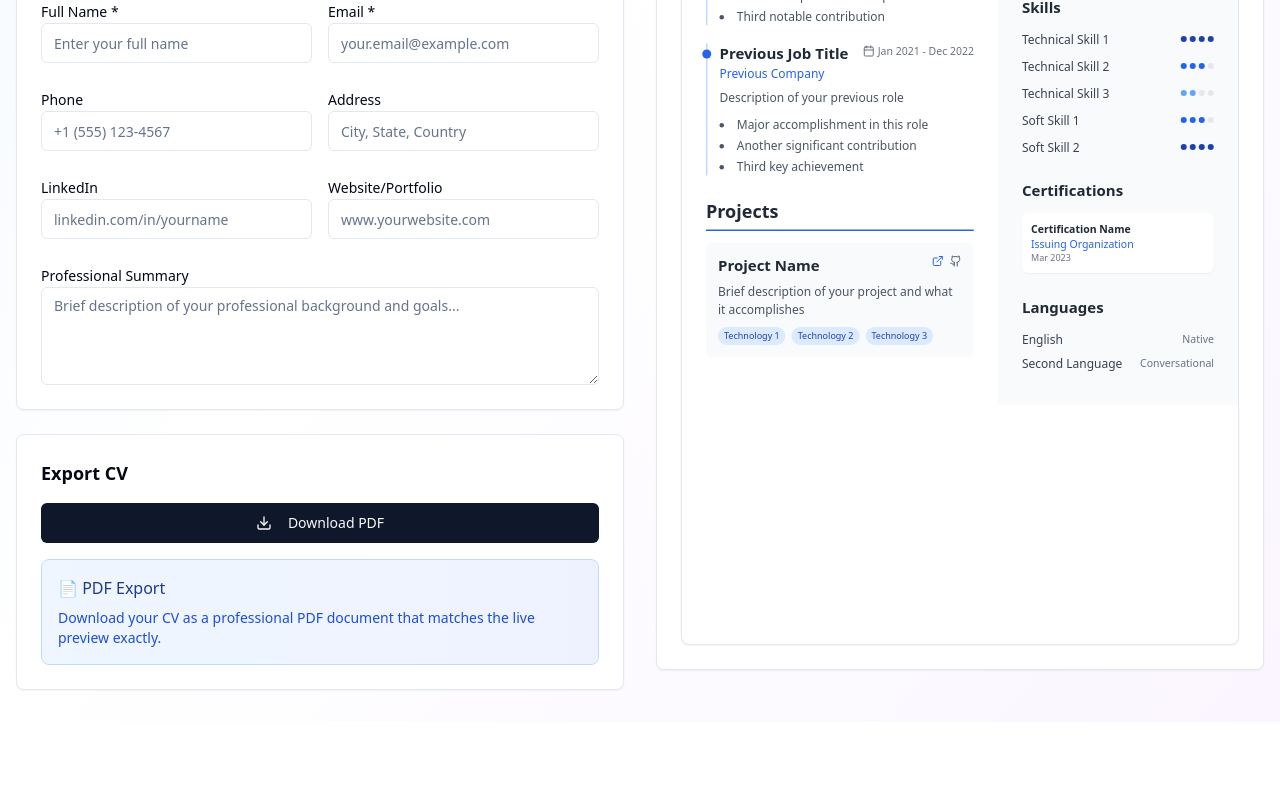
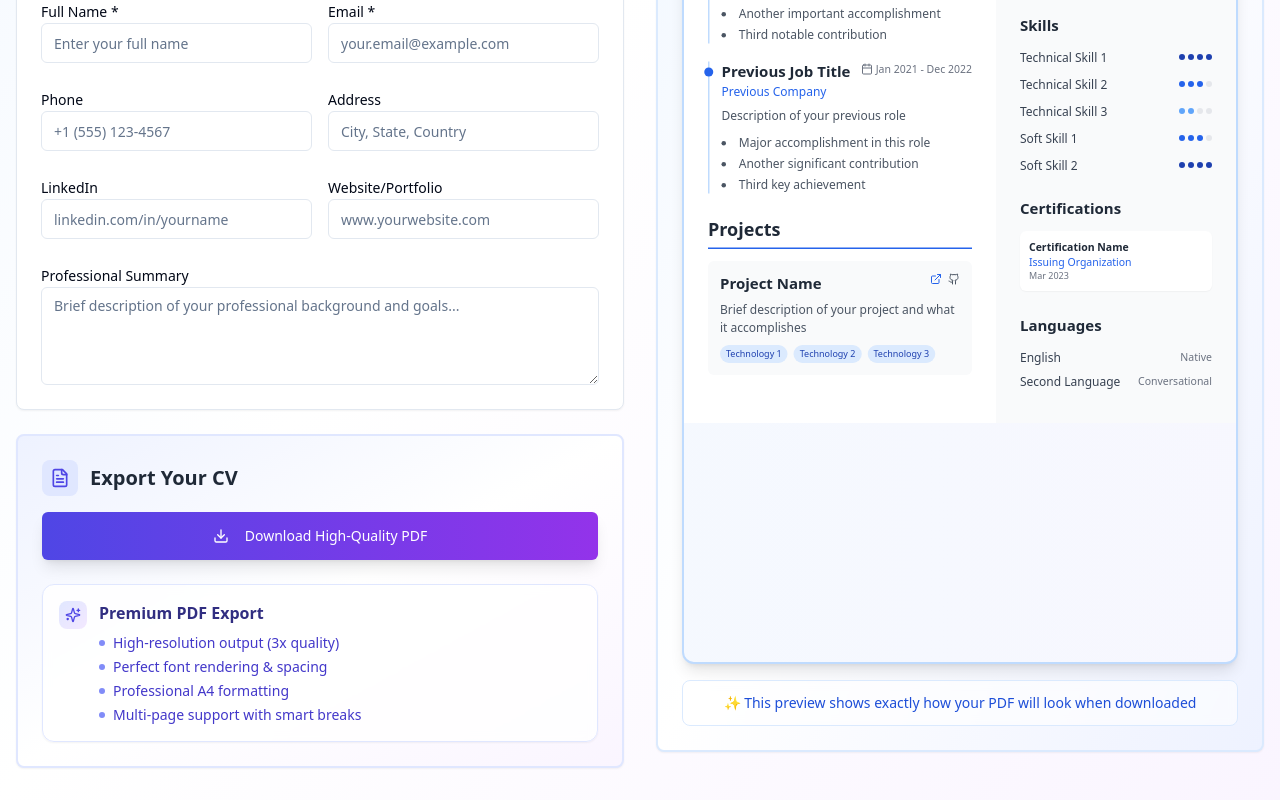
Before and after one commit to Nikusha-Chitinashvili/fresh-cv-atelier-03, a React (Vite) app: page / in a window 1280 px wide. Shown: the part 865-1665 px from the top of the page. Before the commit the page ends 1587 px from the top, so only its background shows below. Built offline with nearby package versions, Linux system fonts and the light colour scheme.

Commit message:
Improve PDF and CV graphics
Improved the PDF and CV graphics for a better visual experience.

```diff
--- a/src/components/CVPreview.tsx
+++ b/src/components/CVPreview.tsx
@@ -2,6 +2,7 @@
 import { Card } from '@/components/ui/card';
 import { CVData } from '@/types/cv';
 import { ModernTemplate } from './templates/ModernTemplate';
+import { Eye, Palette } from 'lucide-react';
 
 interface CVPreviewProps {
   cvData: CVData;
@@ -10,16 +11,49 @@ interface CVPreviewProps {
 
 export const CVPreview = ({ cvData, colorTheme }: CVPreviewProps) => {
   return (
-    <Card className="p-6">
-      <div className="mb-4 flex items-center justify-between">
-        <h2 className="text-lg font-semibold">Preview</h2>
-        <div className="text-sm text-gray-500">Modern Template</div>
+    <Card className="p-6 bg-gradient-to-br from-blue-50 via-white to-indigo-50 border-2 border-blue-100">
+      <div className="flex items-center justify-between mb-6">
+        <div className="flex items-center gap-3">
+          <div className="p-2 bg-blue-100 rounded-lg">
+            <Eye className="h-5 w-5 text-blue-600" />
+          </div>
+          <h2 className="text-xl font-semibold text-gray-800">Live Preview</h2>
+        </div>
+        <div className="flex items-center gap-2 px-3 py-1.5 bg-white/80 backdrop-blur-sm rounded-full border border-blue-200">
+          <Palette className="h-4 w-4 text-blue-500" />
+          <span className="text-sm font-medium text-blue-700 capitalize">{colorTheme} Theme</span>
+        </div>
       </div>
 
-      <div className="border rounded-lg bg-white shadow-sm overflow-hidden">
-        <div className="transform scale-75 origin-top-left cv-preview-content" style={{ width: '133.33%', height: 'auto' }}>
+      <div className="relative border-2 border-blue-200 rounded-xl bg-white shadow-lg overflow-hidden">
+        {/* PDF Export optimization overlay */}
+        <div className="absolute inset-0 bg-gradient-to-r from-blue-500/5 to-indigo-500/5 pointer-events-none"></div>
+
+        <div
+          className="transform scale-75 origin-top-left cv-preview-content relative z-10"
+          style={{
+            width: '133.33%',
+            height: 'auto',
+            // Enhanced rendering for PDF export
+            WebkitFontSmoothing: 'antialiased',
+            MozOsxFontSmoothing: 'grayscale',
+            textRendering: 'optimizeLegibility',
+            imageRendering: 'crisp-edges'
+          }}
+        >
           <ModernTemplate cvData={cvData} colorTheme={colorTheme} />
         </div>
+
+        {/* Quality indicator */}
+        <div className="absolute top-3 right-3 px-2 py-1 bg-green-100 text-green-700 text-xs font-medium rounded-full border border-green-200">
+          Print Ready
+        </div>
+      </div>
+
+      <div className="mt-4 p-3 bg-white/60 backdrop-blur-sm rounded-lg border border-blue-100">
+        <p className="text-sm text-blue-700 text-center">
+          ✨ This preview shows exactly how your PDF will look when downloaded
+        </p>
       </div>
     </Card>
   );
--- a/src/components/PDFExport.tsx
+++ b/src/components/PDFExport.tsx
@@ -2,7 +2,7 @@
 import { Button } from '@/components/ui/button';
 import { Card } from '@/components/ui/card';
 import { CVData } from '@/types/cv';
-import { Download } from 'lucide-react';
+import { Download, FileText, Sparkles } from 'lucide-react';
 import { toast } from 'sonner';
 import { useState } from 'react';
 import html2canvas from 'html2canvas';
@@ -27,74 +27,155 @@ export const PDFExport = ({ cvData, colorTheme }: PDFExportProps) => {
         return;
       }
 
-      // Create canvas from the preview element
+      // Show generating toast
+      toast.info('Generating high-quality PDF...', { duration: 2000 });
+
+      // Enhanced canvas options for better quality
       const canvas = await html2canvas(previewElement, {
-        scale: 2, // Higher quality
+        scale: 3, // Higher scale for better resolution
         useCORS: true,
         allowTaint: true,
         backgroundColor: '#ffffff',
         width: previewElement.scrollWidth,
         height: previewElement.scrollHeight,
+        logging: false, // Disable logging for cleaner output
+        imageTimeout: 5000, // Increase timeout for images
+        removeContainer: true, // Clean up temporary elements
+        foreignObjectRendering: true, // Better text rendering
+        letterRendering: true, // Improved letter spacing
+        onclone: (clonedDoc) => {
+          // Ensure all fonts are loaded in the cloned document
+          const clonedElement = clonedDoc.querySelector('.cv-preview-content') as HTMLElement;
+          if (clonedElement) {
+            clonedElement.style.fontFamily = 'system-ui, -apple-system, sans-serif';
+            clonedElement.style.fontSize = '14px';
+            clonedElement.style.lineHeight = '1.5';
+          }
+        }
       });
 
-      // Calculate PDF dimensions
+      // Calculate PDF dimensions for A4
       const imgWidth = 210; // A4 width in mm
       const pageHeight = 297; // A4 height in mm
       const imgHeight = (canvas.height * imgWidth) / canvas.width;
 
-      // Create PDF
-      const pdf = new jsPDF('p', 'mm', 'a4');
+      // Create PDF with high quality settings
+      const pdf = new jsPDF({
+        orientation: 'portrait',
+        unit: 'mm',
+        format: 'a4',
+        compress: true,
+        precision: 2
+      });
+
+      // Convert canvas to high-quality image
+      const imgData = canvas.toDataURL('image/jpeg', 0.95); // High quality JPEG
 
       if (imgHeight <= pageHeight) {
-        // Single page
-        pdf.addImage(canvas.toDataURL('image/png'), 'PNG', 0, 0, imgWidth, imgHeight);
+        // Single page - center the content
+        const yOffset = Math.max(0, (pageHeight - imgHeight) / 2);
+        pdf.addImage(imgData, 'JPEG', 0, yOffset, imgWidth, imgHeight, undefined, 'FAST');
       } else {
-        // Multiple pages
+        // Multiple pages with proper page breaks
         let heightLeft = imgHeight;
         let position = 0;
+        let pageNumber = 1;
 
-        while (heightLeft >= 0) {
-          pdf.addImage(canvas.toDataURL('image/png'), 'PNG', 0, position, imgWidth, imgHeight);
+        while (heightLeft > 0) {
+          if (pageNumber > 1) {
+            pdf.addPage();
+          }
+
+          pdf.addImage(imgData, 'JPEG', 0, position, imgWidth, imgHeight, undefined, 'FAST');
           heightLeft -= pageHeight;
           position -= pageHeight;
-
-          if (heightLeft > 0) {
-            pdf.addPage();
-          }
+          pageNumber++;
         }
       }
 
+      // Add metadata to PDF
+      pdf.setProperties({
+        title: `${cvData.personalInfo.fullName || 'Professional'} - CV`,
+        subject: 'Curriculum Vitae',
+        author: cvData.personalInfo.fullName || 'CV Creator User',
+        creator: 'Professional CV Creator',
+        producer: 'Lovable CV Builder'
+      });
+
+      // Generate filename with timestamp for uniqueness
+      const timestamp = new Date().toISOString().split('T')[0];
+      const fileName = `${(cvData.personalInfo.fullName || 'CV').replace(/[^a-zA-Z0-9]/g, '_')}_${timestamp}.pdf`;
+
       // Save the PDF
-      const fileName = `${cvData.personalInfo.fullName || 'CV'}.pdf`;
       pdf.save(fileName);
 
-      toast.success('PDF downloaded successfully!');
+      toast.success('✨ High-quality PDF downloaded successfully!', {
+        description: `File saved as: ${fileName}`
+      });
     } catch (error) {
       console.error('PDF generation error:', error);
-      toast.error('Failed to generate PDF. Please try again.');
+      toast.error('Failed to generate PDF. Please try again.', {
+        description: 'If the issue persists, try refreshing the page.'
+      });
     } finally {
       setIsGenerating(false);
     }
   };
 
   return (
-    <Card className="p-6">
-      <h2 className="text-lg font-semibold mb-4">Export CV</h2>
+    <Card className="p-6 bg-gradient-to-br from-indigo-50 via-white to-purple-50 border-2 border-indigo-100">
+      <div className="flex items-center gap-3 mb-4">
+        <div className="p-2 bg-indigo-100 rounded-lg">
+          <FileText className="h-5 w-5 text-indigo-600" />
+        </div>
+        <h2 className="text-xl font-semibold text-gray-800">Export Your CV</h2>
+      </div>
 
       <Button
         onClick={generatePDF}
         disabled={isGenerating}
-        className="w-full flex items-center justify-center"
+        className="w-full h-12 bg-gradient-to-r from-indigo-600 to-purple-600 hover:from-indigo-700 hover:to-purple-700 text-white font-medium shadow-lg hover:shadow-xl transition-all duration-200 transform hover:-translate-y-0.5"
       >
-        <Download className="h-4 w-4 mr-2" />
-        {isGenerating ? 'Generating PDF...' : 'Download PDF'}
+        {isGenerating ? (
+          <>
+            <div className="animate-spin rounded-full h-4 w-4 border-2 border-white border-t-transparent mr-3" />
+            Generating PDF...
+          </>
+        ) : (
+          <>
+            <Download className="h-4 w-4 mr-2" />
+            Download High-Quality PDF
+          </>
+        )}
       </Button>
 
-      <div className="mt-4 p-4 bg-gradient-to-r from-blue-50 to-indigo-50 rounded-lg border border-blue-200">
-        <h3 className="font-medium text-blue-900 mb-2">📄 PDF Export</h3>
-        <p className="text-sm text-blue-700">
-          Download your CV as a professional PDF document that matches the live preview exactly.
-        </p>
+      <div className="mt-6 p-4 bg-white/80 backdrop-blur-sm rounded-xl border border-indigo-100 shadow-sm">
+        <div className="flex items-start gap-3">
+          <div className="p-1.5 bg-gradient-to-br from-indigo-100 to-purple-100 rounded-lg flex-shrink-0">
+            <Sparkles className="h-4 w-4 text-indigo-600" />
+          </div>
+          <div>
+            <h3 className="font-semibold text-indigo-900 mb-2">Premium PDF Export</h3>
+            <ul className="text-sm text-indigo-700 space-y-1">
+              <li className="flex items-center gap-2">
+                <div className="w-1.5 h-1.5 bg-indigo-400 rounded-full"></div>
+                High-resolution output (3x quality)
+              </li>
+              <li className="flex items-center gap-2">
+                <div className="w-1.5 h-1.5 bg-indigo-400 rounded-full"></div>
+                Perfect font rendering & spacing
+              </li>
+              <li className="flex items-center gap-2">
+                <div className="w-1.5 h-1.5 bg-indigo-400 rounded-full"></div>
+                Professional A4 formatting
+              </li>
+              <li className="flex items-center gap-2">
+                <div className="w-1.5 h-1.5 bg-indigo-400 rounded-full"></div>
+                Multi-page support with smart breaks
+              </li>
+            </ul>
+          </div>
+        </div>
       </div>
     </Card>
   );
```
